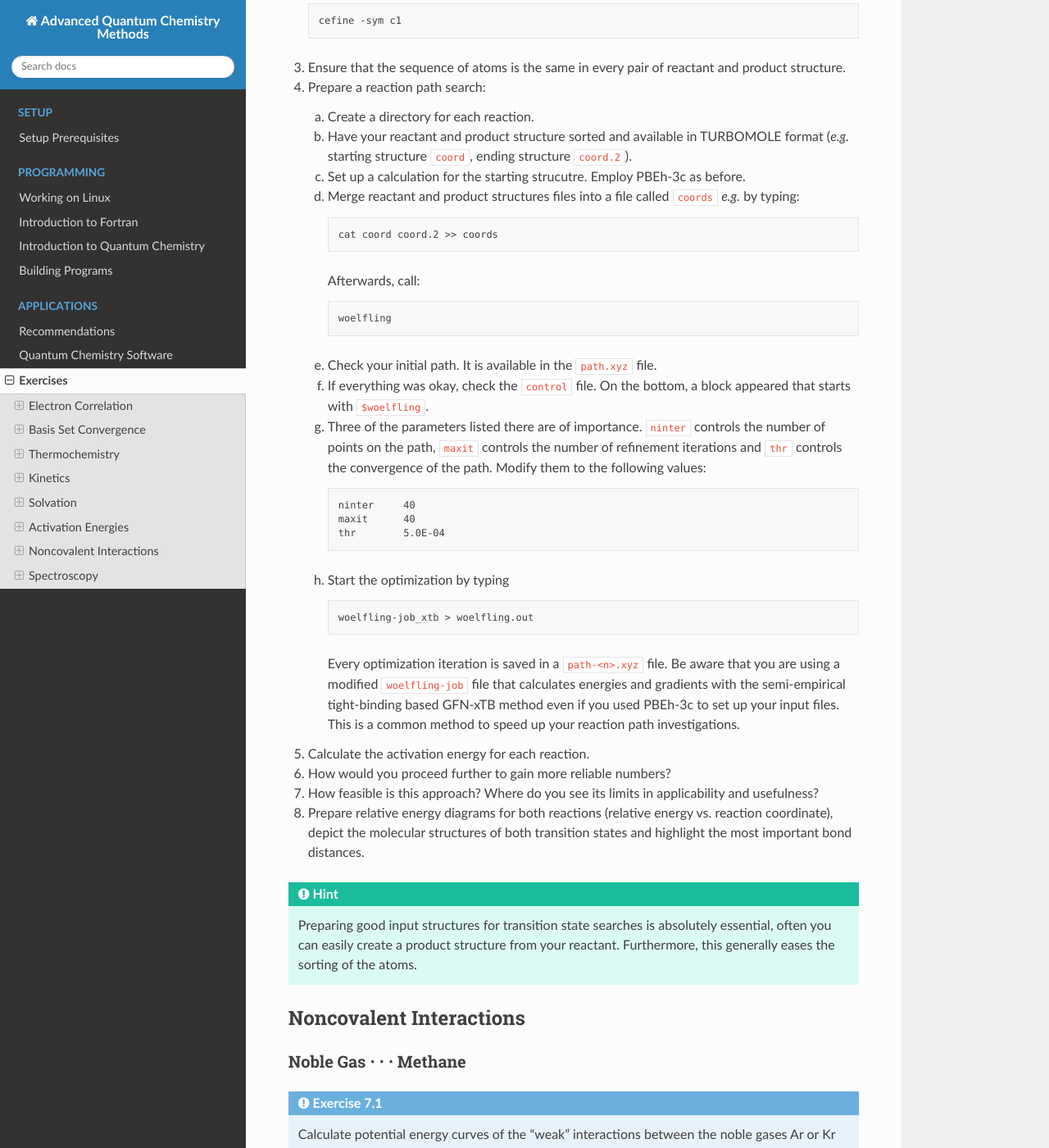
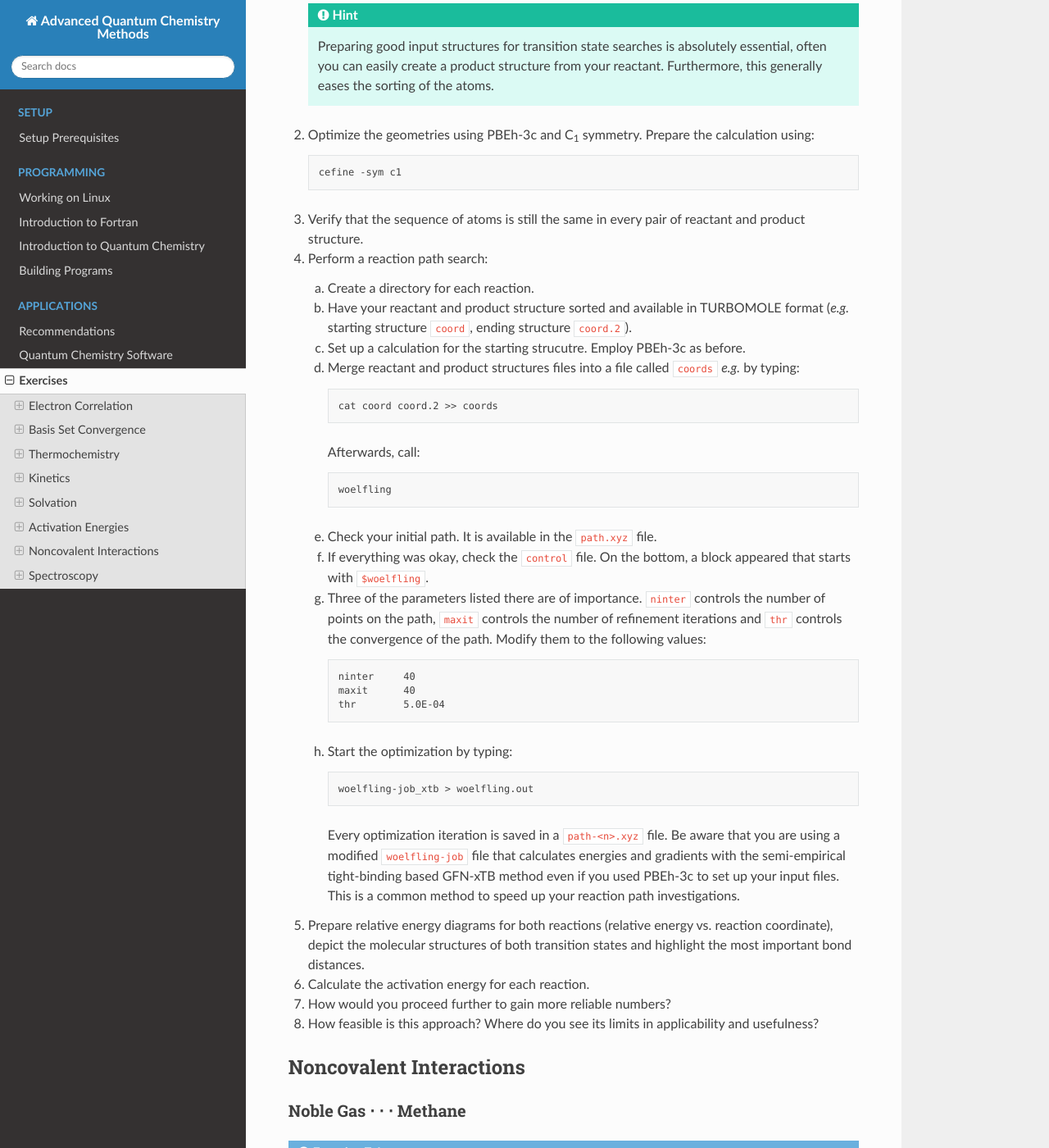
Before and after one commit to grimme-lab/qc2-teaching, a Sphinx documentation site: the page built from doc/apps-ex.rst, in a window 1280 px wide and 1400 px high, scrolled down 12017 px. Shown: the whole window at 82% size. Built offline with Sphinx 7.4.7 and the Read the Docs theme 2.0.0, drawn with Linux system fonts in a browser that asks for light colours; some of the changed lines change nothing that is shown; some of the changed text lies outside the part shown.

Commit message:
rearranged exercise 6.1 a bit for better understanding

```diff
--- a/doc/apps-ex.rst
+++ b/doc/apps-ex.rst
@@ -636,6 +636,13 @@ Rearrangement and Dimerization Reactions
 **Approach**
 
 1. Construct the geometry of reactant and product for each reaction (*e.g.* using ``Avogadro``).
+   Ensure that the sequence of atoms is the same in every pair of reactant and product structure.
+
+   .. hint::
+
+      Preparing good input structures for transition state searches is absolutely essential,
+      often you can easily create a product structure from your reactant. Furthermore, this
+      generally eases the sorting of the atoms.
 
 2. Optimize the geometries using PBEh-3c and C\ :sub:`1` symmetry. Prepare the calculation using:
 
@@ -643,10 +650,9 @@ Rearrangement and Dimerization Reactions
 
       cefine -sym c1
 
-3. Ensure that the sequence of atoms is the same in every pair of reactant and
-   product structure.
+3. Verify that the sequence of atoms is still the same in every pair of reactant and product structure.
 
-4. Prepare a reaction path search:
+4. Perform a reaction path search:
 
    (a) Create a directory for each reaction.
    (b) Have your reactant and product structure sorted and available in TURBOMOLE
@@ -679,7 +685,7 @@ Rearrangement and Dimerization Reactions
           maxit      40
           thr        5.0E-04
 
-   (h) Start the optimization by typing
+   (h) Start the optimization by typing:
 
        .. code-block:: none
 
@@ -691,19 +697,15 @@ Rearrangement and Dimerization Reactions
        used PBEh-3c to set up your input files. This is a common method to speed up your
        reaction path investigations.
 
-5. Calculate the activation energy for each reaction.
+5. Prepare relative energy diagrams for both reactions (relative energy vs. reaction coordinate),
+   depict the molecular structures of both transition states and highlight the most important
+   bond distances.
 
-6. How would you proceed further to gain more reliable numbers?
+6. Calculate the activation energy for each reaction.
 
-7. How feasible is this approach? Where do you see its limits in applicability and usefulness?
+7. How would you proceed further to gain more reliable numbers?
 
-8. Prepare relative energy diagrams for both reactions (relative energy vs. reaction coordinate), depict the molecular
-   structures of both transition states and highlight the most important bond distances.
-
-.. hint::
-
-   Preparing good input structures for transition state searches is absolutely essential, often you can easily
-   create a product structure from your reactant. Furthermore, this generally eases the sorting of the atoms.
+8. How feasible is this approach? Where do you see its limits in applicability and usefulness?
 
 
 Noncovalent Interactions
```
